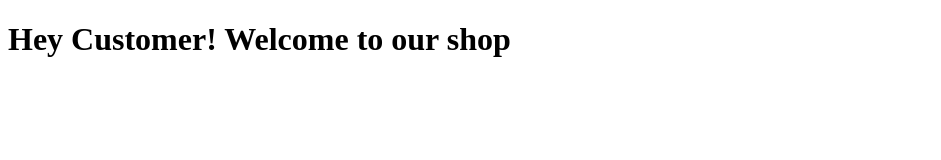
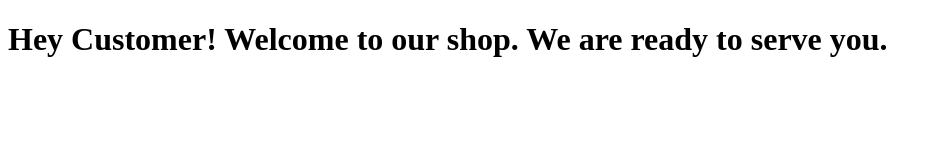
Before and after one commit to OlumideAD/XYZ-Project, a plain HTML site: page index.html in a window 1280 px wide. Shown: the whole page, without its empty margins (0-941 px from the left). Drawn offline with Linux system fonts and the light colour scheme.

```diff
--- a/index.html
+++ b/index.html
@@ -4,6 +4,8 @@
     <title>Welcome to XYZ</title>
   </head>
   <body>
-    <h1>Hey Customer! Welcome to our shop</h1>
+    <h1>Hey Customer! Welcome to our shop.
+      We are ready to serve you.
+    </h1>
   </body>
 </html>
```
